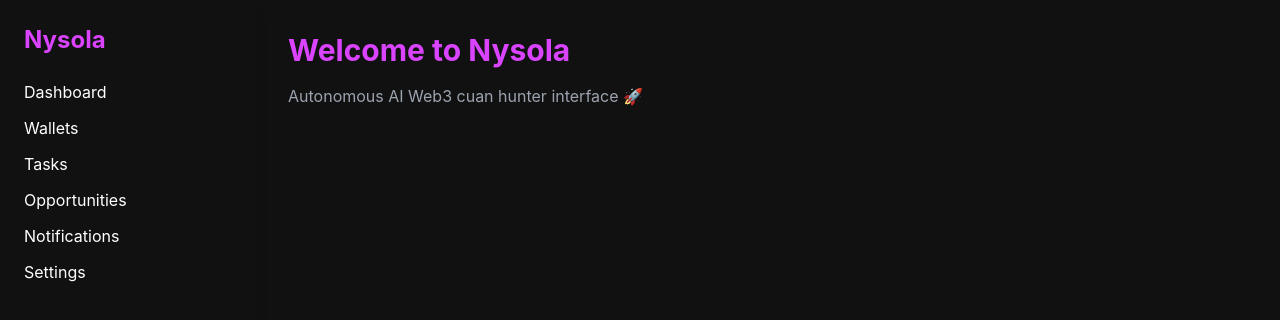
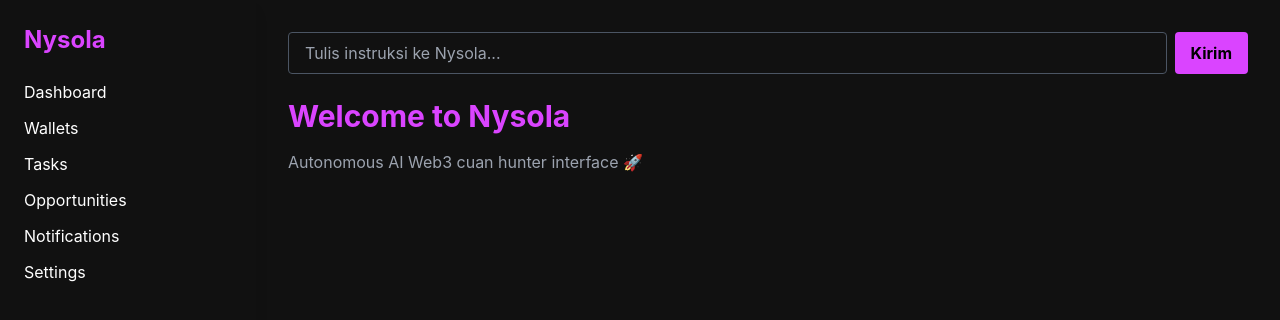
Before and after one commit to deoandika76/nysola, a Next.js app: page / in a window 1280 px wide. Shown: the top 320 px of the page. Built offline with nearby package versions, Linux system fonts and the light colour scheme.

Commit message:
Update index.tsx

```diff
--- a/pages/index.tsx
+++ b/pages/index.tsx
@@ -1,5 +1,6 @@
 import Head from 'next/head';
 import Layout from '../components/Layout';
+import PromptBar from '../components/PromptBar';
 
 export default function Home() {
   return (
@@ -7,6 +8,7 @@ export default function Home() {
       <Head>
         <title>Nysola Dashboard</title>
       </Head>
+      <PromptBar />
       <h1 className="text-3xl font-bold text-orchid">Welcome to Nysola</h1>
       <p className="text-gray-400 mt-4">Autonomous AI Web3 cuan hunter interface 🚀</p>
     </Layout>
```
